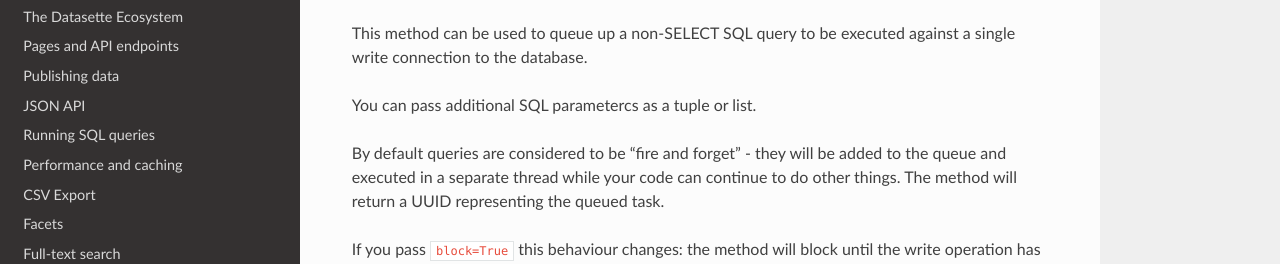
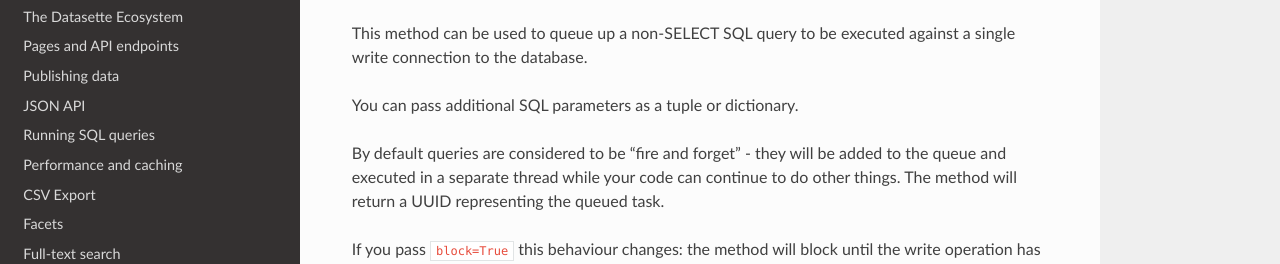
Before and after one commit to simonw/datasette, a Sphinx documentation site: the page built from docs/internals.rst, in a window 1280 px wide and 900 px high, scrolled down 2204 px. Shown: the part 162-426 px from the top of the window. Built offline with Sphinx 7.4.7 and the Read the Docs theme 2.0.0, drawn with Linux system fonts in a browser that asks for light colours.

Commit message:
Documentation fix

```diff
--- a/docs/internals.rst
+++ b/docs/internals.rst
@@ -103,7 +103,7 @@ await db.execute_write(sql, params=None, block=False)
 
 This method can be used to queue up a non-SELECT SQL query to be executed against a single write connection to the database.
 
-You can pass additional SQL parametercs as a tuple or list.
+You can pass additional SQL parameters as a tuple or dictionary.
 
 By default queries are considered to be "fire and forget" - they will be added to the queue and executed in a separate thread while your code can continue to do other things. The method will return a UUID representing the queued task.
 
```
